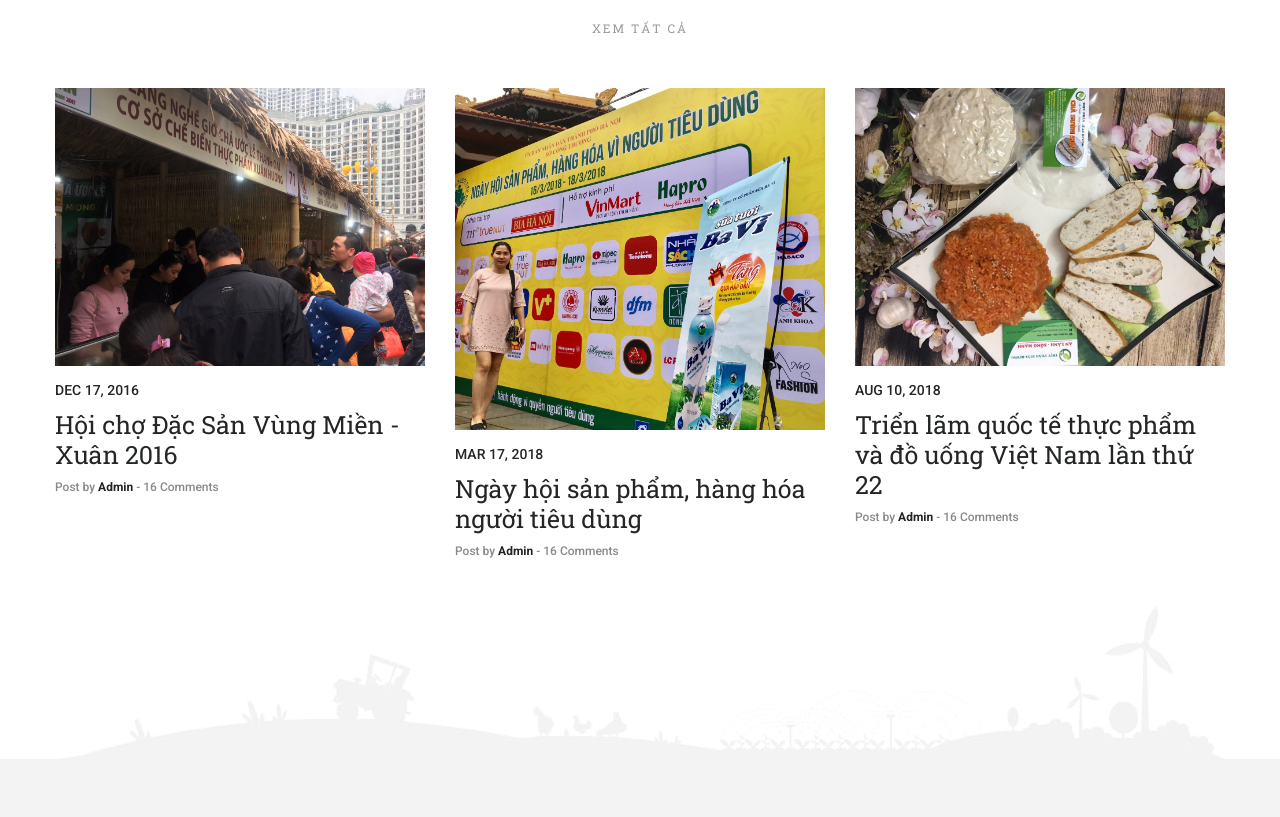
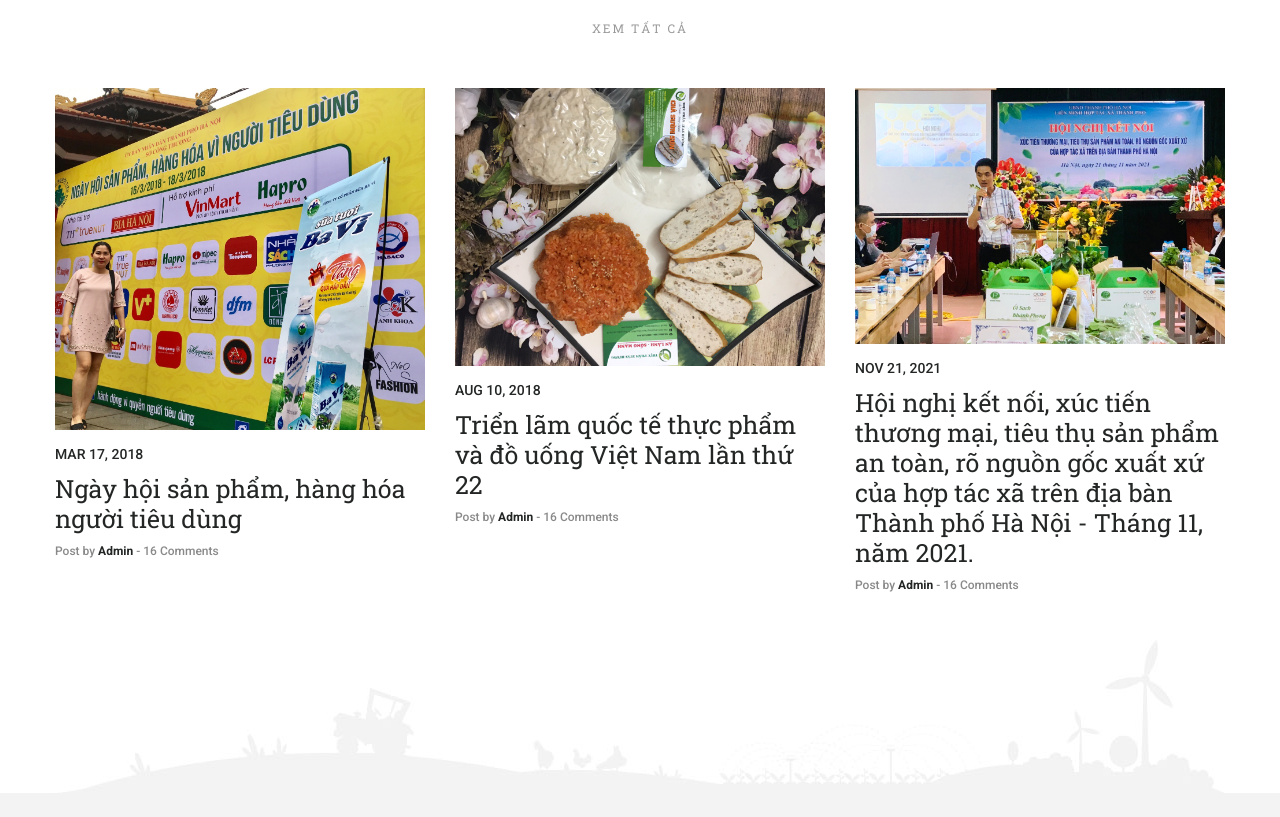
Before and after one commit to quanhx/giochaxuanhuong, a plain HTML site: page index.html in a window 1280 px wide. Shown: the part 1418-2235 px from the top of the page. Drawn offline with nearby package versions, Linux system fonts and the light colour scheme.

Commit message:
Update title

```diff
--- a/index.html
+++ b/index.html
@@ -15,7 +15,7 @@
     <link rel="stylesheet" type="text/css" href="assets/vendor/slick.css" />
     <link rel="shortcut icon" href="assets/images/favicon.png" />
     <script type="text/javascript" src="assets/js/jquery-3.2.0.min.js"></script>
-    <title>Thực Phẩm Xuân Hương - Số 167 Phố Nam Dư, Quận Hoàng Mai, Thành Phố Hà Nội</title>
+    <title>Thực Phẩm Xuân Hương - Số 94 Thanh Đàm, Quận Hoàng Mai, Thành Phố Hà Nội</title>
 </head>
 
 <body>
@@ -476,20 +476,6 @@
             <div class="blog-content slider-three-item owl-carousel">
                 <div class="item">
                     <a class="hover-images" href="#" title="images">
-                        <img class="img-responsive" src="images/6.jpg" alt="blog">
-                    </a>
-                    <div class="text">
-                        <p class="date">DEC 17, 2016</p>
-                        <a href="#" title="title">
-                            <h3>Hội chợ Đặc Sản Vùng Miền - Xuân 2016</h3>
-                        </a>
-                        <p class="by">Post by
-                            <span>Admin</span> - 16 Comments</p>
-                    </div>
-                </div>
-                <!-- End item -->
-                <div class="item">
-                    <a class="hover-images" href="#" title="images">
                         <img class="img-responsive" src="images/8.jpg" alt="blog">
                     </a>
                     <div class="text">
@@ -510,6 +496,20 @@
                         <p class="date">AUG 10, 2018</p>
                         <a href="#" title="title">
                             <h3>Triển lãm quốc tế thực phẩm và đồ uống Việt Nam lần thứ 22</h3>
+                        </a>
+                        <p class="by">Post by
+                            <span>Admin</span> - 16 Comments</p>
+                    </div>
+                </div>
+                <!-- End item -->
+                <div class="item">
+                    <a class="hover-images" href="#" title="images">
+                        <img class="img-responsive" src="images/products/c6.jpg" alt="blog">
+                    </a>
+                    <div class="text">
+                        <p class="date">NOV 21, 2021</p>
+                        <a href="#" title="title">
+                            <h3>Hội nghị kết nối, xúc tiến thương mại, tiêu thụ sản phẩm an toàn, rõ nguồn gốc xuất xứ của hợp tác xã trên địa bàn Thành phố Hà Nội - Tháng 11, năm 2021.</h3>
                         </a>
                         <p class="by">Post by
                             <span>Admin</span> - 16 Comments</p>
```
